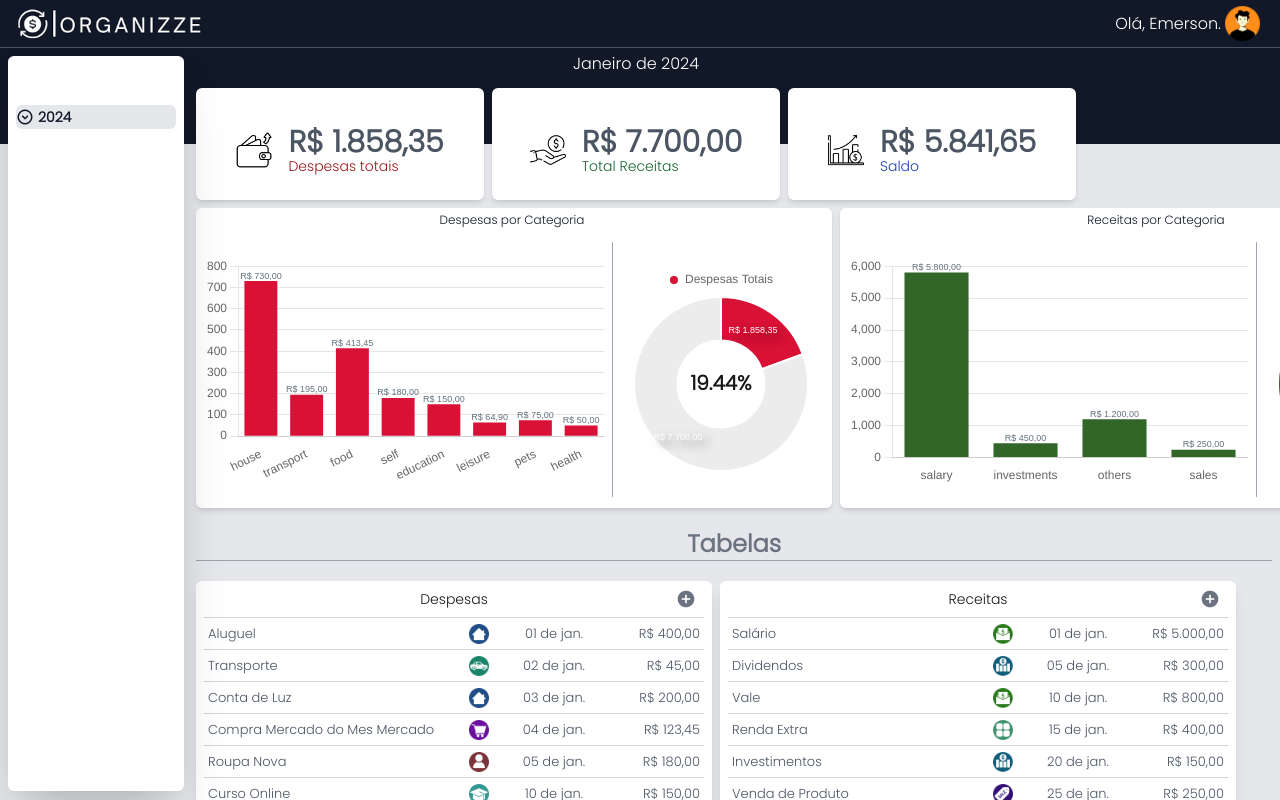
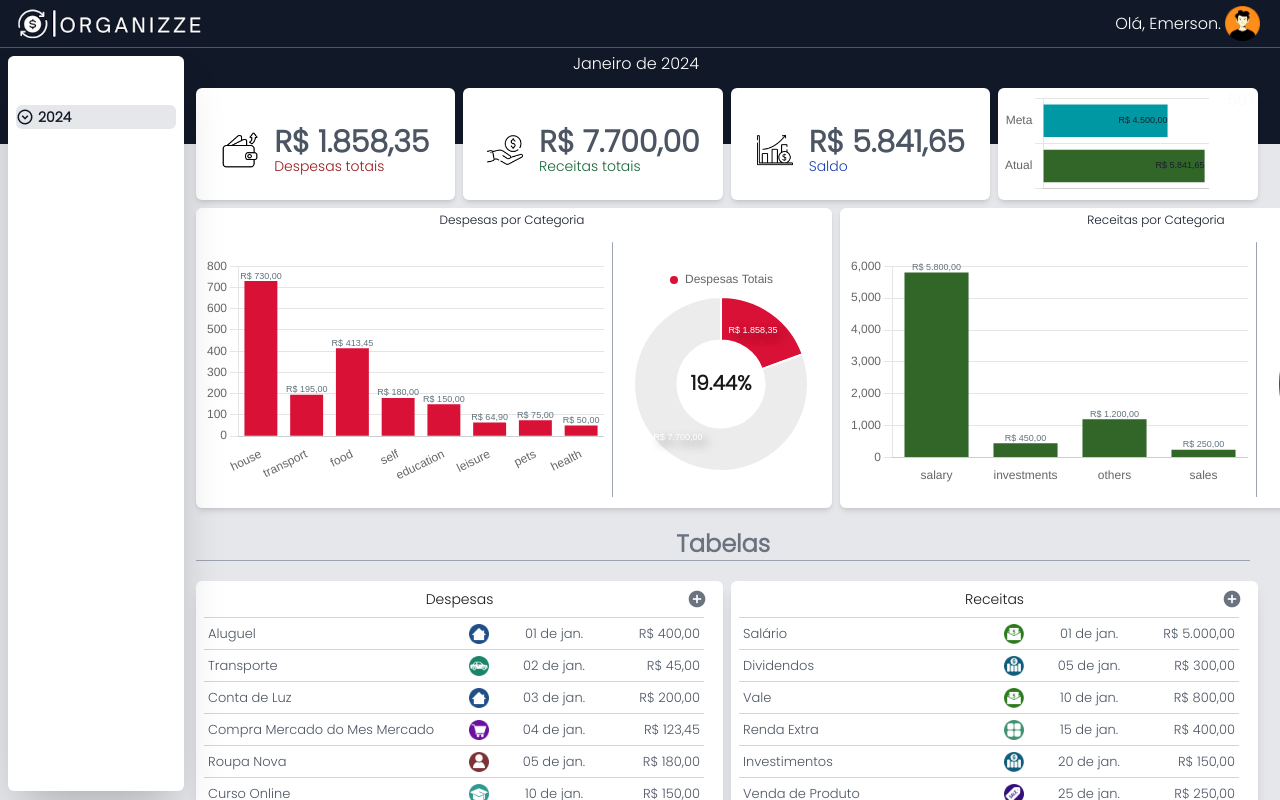
Before and after one commit to RodriguesEmerson/organizze, a Next.js app: page /dashboard/monthly in a window 1280 px wide. Shown: the top 800 px of the page. Built offline with nearby package versions, Linux system fonts and the light colour scheme.

Commit message:
Grafico de Meta criado

```diff
--- a/app/UI/Board/ExpenseTable.jsx
+++ b/app/UI/Board/ExpenseTable.jsx
@@ -14,7 +14,7 @@ export default function ExpenseTable(){
    }
 
    return(
-      <div className="p-2 pb-0 rounded-md shadow-lg w-fit h-fit min-w-[400px] bg-white overflow-hidden">
+      <div className="p-2 pb-0 rounded-md shadow-lg w-fit h-fit min-w-[527px] bg-white overflow-hidden">
          <div
             className="relative text-center text-sm font-thin h-7 border-b-1 border-b-gray-200"
          >
--- a/app/UI/Board/ExpensesGraphic.jsx
+++ b/app/UI/Board/ExpensesGraphic.jsx
@@ -17,8 +17,11 @@ export const ExpesesGraphic = memo(() => {
             <h2>Despesas por Categoria</h2>
          </div>
          <div className="flex flex-row p-2">
-            <ChartBar data={{ ...getExpensesData(), colors: ['#D91136'] }} />
 
+            <div className="w-[400px] h-[300px] pt-4">
+               {/*Labels, values, colors, orientation*/}
+               <ChartBar data={{ ...getExpensesData(), colors: ['#D91136'], orientation: 'x' }} />
+            </div>
             <span className="h-[85%] mt-[2px] w-[1px] rounded-sm mx-2 bg-gray-400"></span>
             <div className=" relative pt-8">
                <div className="absolute top-[43%] left-[29%]">
--- a/app/UI/Board/IncomeTable.jsx
+++ b/app/UI/Board/IncomeTable.jsx
@@ -12,7 +12,7 @@ export default function IncomeTable() {
       setShowAddReleaseModal();
    }
    return (
-      <div className="p-2 pb-0 rounded-md shadow-lg w-fit h-fit bg-white overflow-hidden">
+      <div className="p-2 pb-0 rounded-md shadow-lg w-fit min-w-[527px] h-fit bg-white overflow-hidden">
          <div
             className="relative text-center text-sm font-thin h-7 border-b-1 border-b-gray-200"
          >
--- a/app/UI/Board/IncomesGraphic.jsx
+++ b/app/UI/Board/IncomesGraphic.jsx
@@ -20,7 +20,11 @@ export const IncomesGraphic = memo (() => {
          </div>
 
          <div className="flex flex-row p-2">
-            <ChartBar data={{...getIncomesData(), colors: ['#316628']}} />
+
+            <div className="w-[400px] h-[300px] pt-4">
+               {/*Labels, values, colors, orientation*/}
+               <ChartBar data={{...getIncomesData(), colors: ['#316628'], orientation: 'x'}} />
+            </div>
 
             <span className="h-[85%] mt-[2px] !w-[1px] rounded-sm mx-2 bg-gray-400"></span>
             <div className="relative pt-8">
--- /dev/null
+++ b/app/UI/Footer/Footer.jsx
@@ -0,0 +1,9 @@
+
+
+export function Footer(){
+   return(
+      <div className="h-10 w-full bg-gray-900">
+
+      </div>
+   )
+}
--- a/app/components/ChartBar.jsx
+++ b/app/components/ChartBar.jsx
@@ -24,8 +24,6 @@ export function ChartBar({ data }){
    }, [chartBarConfig]);
 
    return (
-      <div className="w-[400px] h-[300px] pt-4">
          <canvas ref={chartRef} width="520" height="300" className=""></canvas>
-      </div>
    )
 }
--- a/app/dashboard/monthly/page.jsx
+++ b/app/dashboard/monthly/page.jsx
@@ -10,11 +10,14 @@ import { useUtils } from "@/app/hooks/useUtils";
 import { ExpesesGraphic } from "@/app/UI/Board/ExpensesGraphic";
 import { IncomesGraphic } from "@/app/UI/Board/IncomesGraphic";
 import { SummaryGraphic } from "@/app/UI/Board/SummaryGraphic";
+import { ChartBar } from "@/app/components/ChartBar";
+import { useSummaryGraphic } from "@/app/hooks/useSummaryGraphic";
 
 export default function MonthlyDashBoard() {
    const { data, getTotalExpenses, getTotalIncomes, getBalance } = usePage();
    const { tableHandler } = useTable();
-   console.log('Renderizou')
+   const { totalExpenses, totalIncomes } = useSummaryGraphic();
+
 
    const selectedTable = useTableStore((state) => state.selectedTable);
 
@@ -22,7 +25,13 @@ export default function MonthlyDashBoard() {
 
    const { toUpperFirstLeter } = useUtils();
 
-   if (!data) return <Spinner />
+   if (!data) return(
+      <div className="flex items-center justify-center h-[95vh]">
+         <Spinner />
+      </div>
+   )
+   const monthlyGoal = data[selectedTable.year].monthlyGoal
+   console.log(totalIncomes - totalExpenses, monthlyGoal)
    return (
       <section
          className="relative ml-44 pl-5 pt-3"
@@ -45,12 +54,12 @@ export default function MonthlyDashBoard() {
                <p>{`As finanças de ${selectedTable.month} de ${selectedTable.year} não foram encontradas!`}</p>
             </div>
             :
-            <div className="flex flex-col gap-2 pb-3">
+            <div className="flex flex-col gap-2 pb-3 ">
 
-               <div className="w-full h-full">
+               <div className="w-[98%] h-full">
 
                   <div>
-                     <div className="flex flex-row gap-2 mb-2">
+                     <div className="flex flex-row gap-2 mb-2 justify-between">
 
                         <div className="z-[5] flex items-center gap-4 justify-center h-28 shadow-md w-72 bg-white text-white rounded-md pt-3">
                            <div className="w-9">
@@ -68,7 +77,7 @@ export default function MonthlyDashBoard() {
                            </div>
                            <div className="h-[70%] flex flex-col items-start justify-center">
                               <p className="text-3xl font-extrabold text-gray-600">{getTotalIncomes()}</p>
-                              <h4 className="text-sm text-center -mt-1 text-green-800">Total Receitas</h4>
+                              <h4 className="text-sm text-center -mt-1 text-green-800">Receitas totais</h4>
                            </div>
                         </div>
 
@@ -81,10 +90,30 @@ export default function MonthlyDashBoard() {
                               <h4 className="text-sm text-center -mt-1 text-blue-800">Saldo</h4>
                            </div>
                         </div>
+
+                        <div className="z-[5] flex pl-1  h-28 shadow-md w-72 bg-white text-white rounded-md overflow-hidden">
+                           <div className="w-[280px] h-[130px]">
+                              {/*Labels, values, colors, orientation*/}
+                              <ChartBar
+                                 data={{
+                                    labels: ['Meta', 'Atual'],
+                                    values: [monthlyGoal, totalIncomes - totalExpenses],
+                                    colors: ['#0099a3',
+                                       (totalIncomes - totalExpenses) >= monthlyGoal
+                                       ? "#316628"
+                                       : (totalIncomes - totalExpenses) < monthlyGoal ? '#D91136'
+                                       : "#a4a4a4"
+                                    ],
+                                    orientation: 'y'
+                                    }}
+                              />
+                           </div>
+                           <span className=" text-gray-50">50%</span>
+                        </div>
                      </div>
                   </div>
 
-                  <div className="w-full flex flex-row gap-2 pr-2">
+                  <div className="w-full flex flex-row gap-2 justify-between">
                      <ExpesesGraphic />
                      <IncomesGraphic />
                   </div>
--- a/app/hooks/usePage.js
+++ b/app/hooks/usePage.js
@@ -17,6 +17,7 @@ export function usePage() {
 
             setData(resolve.years);
             setCategories(resolve.categories);
+
          } catch (error) {
 
          }
@@ -25,6 +26,7 @@ export function usePage() {
    }, [])
 
    function getTotalExpenses(onlyValue){
+      if(!data)  return;
       const expenses = data[selectedTable.year].months[selectedTable.month].expenses;
       const expensesValues = [];
 
@@ -32,12 +34,15 @@ export function usePage() {
          expensesValues.push(Number(expense.value))
       });
 
+
+
       const totalExpenses = expensesValues.reduce((prev, curr) => prev + curr, 0);
       if(onlyValue) return totalExpenses;
 
       return new Intl.NumberFormat('pt-BR', { style: 'currency', currency: 'BRL' }).format(totalExpenses);
    }
    function getTotalIncomes(onlyValue){
+      if(!data) return;
       const incomes = data[selectedTable.year].months[selectedTable.month].incomes;
       const incomesValues = [];
 
--- a/app/layout.js
+++ b/app/layout.js
@@ -4,6 +4,7 @@ import 'material-icons/iconfont/material-icons.css';
 import "./globals.css";
 import Header from "./UI/Header/Header";
 import SideBar from "./UI/SideBar/SideBar";
+import { Footer } from "./UI/Footer/Footer";
 import { Poppins, Roboto } from "next/font/google"
 
 const poppins = Poppins({
--- a/public/db/db.json
+++ b/public/db/db.json
@@ -2,6 +2,7 @@
     "2024": {
       "headers": ["Descrição", "Categ.", "Data", "Valor"],
       "id": "te5432193",
+      "monthlyGoal": 4500,
       "months": {
         "janeiro": {
           "expenses":[
```
Also changed, not shown: app/hooks/useCharBar.js (+28 -7 lines). Lines whose indentation alone changed are shown as unchanged.
